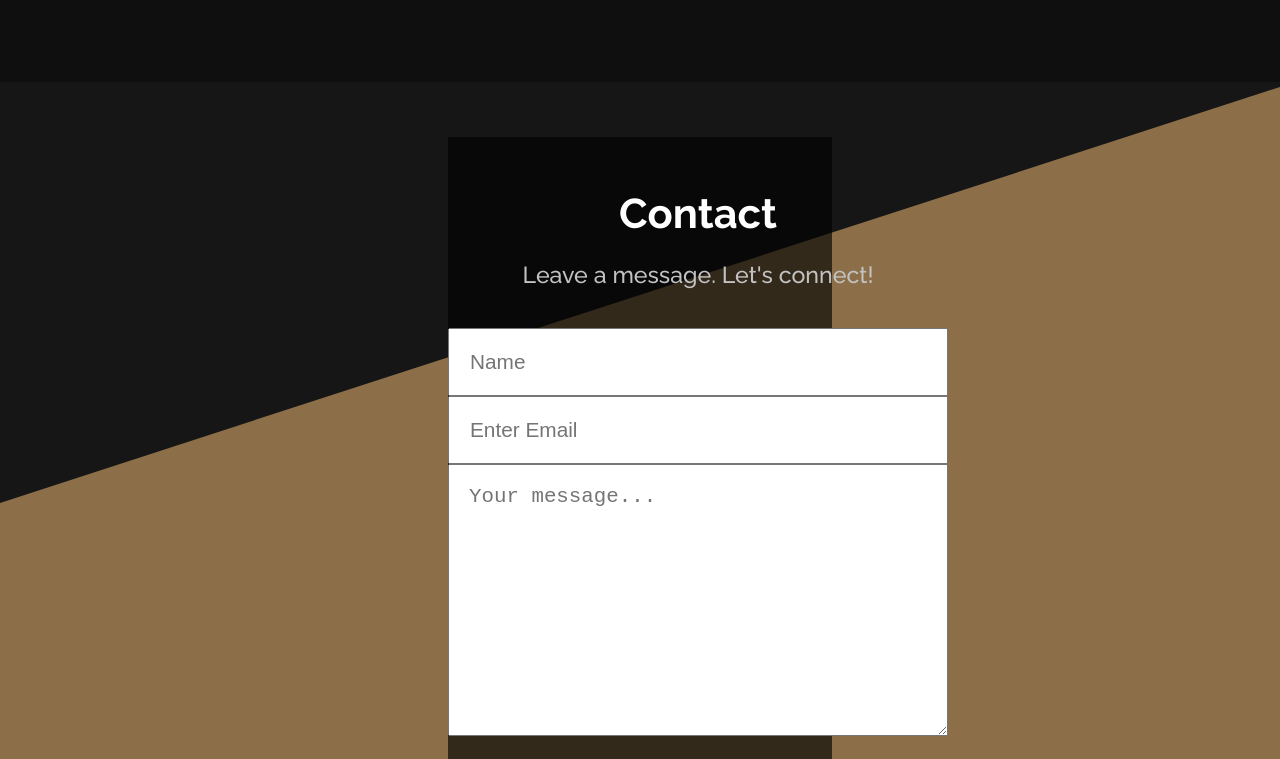
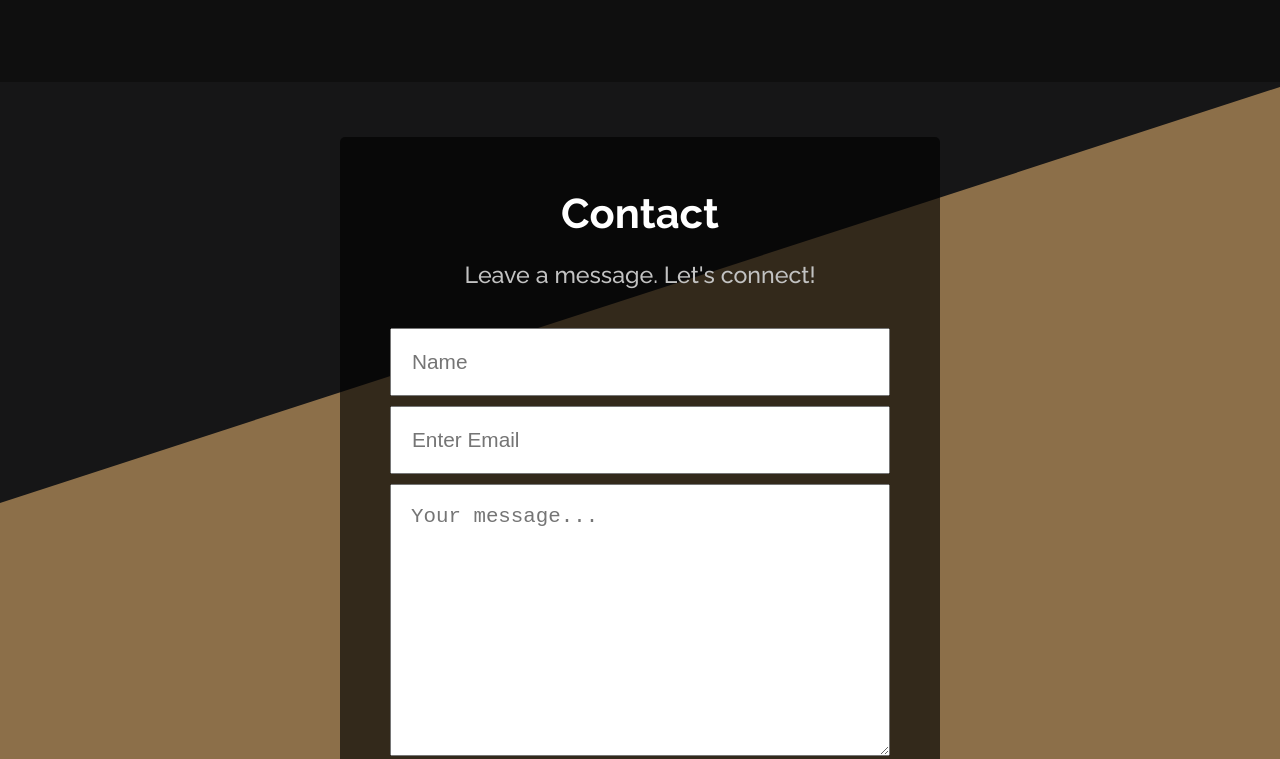
Before and after one commit to knorful/my-page, a React (Create React App) app: page / in a window 1280 px wide. Shown: the part 2920-3679 px from the top of the page. Built offline with nearby package versions, Linux system fonts and the light colour scheme.

Commit message:
add border radius to contact form

```diff
--- a/src/components/Contact/Contact.module.css
+++ b/src/components/Contact/Contact.module.css
@@ -10,10 +10,11 @@
 }
 
 .boxContainer {
-  width: 30%;
+  width: 600px;
   margin: 50px auto;
   padding: 2px 0;
   background-color: rgba(0, 0, 0, 0.63);
+  border-radius: 5px;
 }
 
 .Contact .boxContainer::after {
@@ -65,12 +66,14 @@
 
 .Contact button:hover {
   transition: all 0.5s;
-  color: #00203fff;
-  background-color: #adefd1ff;
+  color: white;
+  background-color: black;
+  border: black;
 }
 
 .Contact input,
 .Contact textarea {
   padding: 20px;
+  margin-bottom: 10px;
   font-size: 1.3rem;
 }
```
